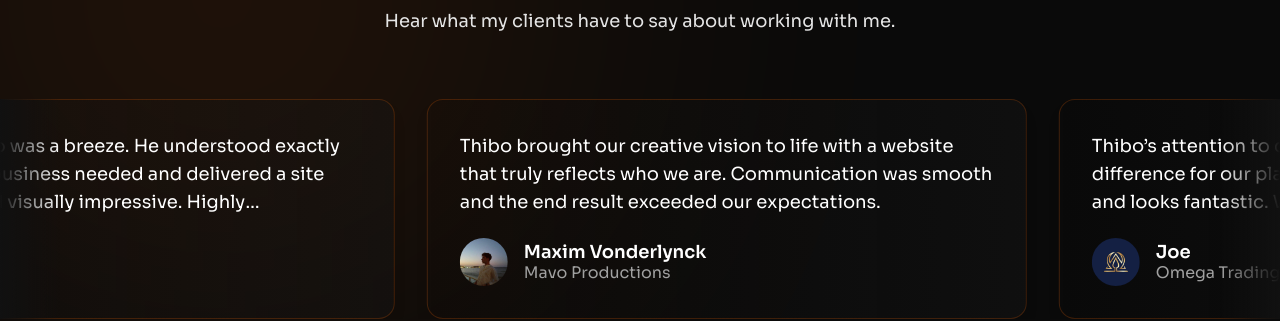
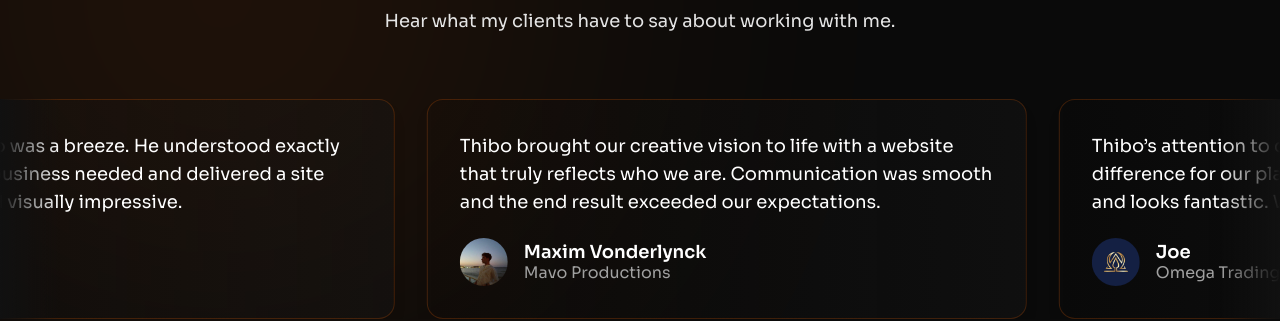
Before and after one commit to thibovonderlynckllc/tv-portfolio, a Next.js app: page / in a window 1280 px wide. Shown: the part 3100-3421 px from the top of the page. Built offline with nearby package versions, Linux system fonts and the light colour scheme.

Commit message:
testimonialsfix

```diff
--- a/src/app/data/testimonials.ts
+++ b/src/app/data/testimonials.ts
@@ -12,7 +12,7 @@ export const testimonials: Testimonial[] = [
     name: 'Aron',
     company: 'FocusTrading',
     image: '/images/testimonials/focustrading.webp',
-    text: 'Working with Thibo was a breeze. He understood exactly what our Forex AI business needed and delivered a site that’s both fast and visually impressive. Highly recommended!',
+    text: 'Working with Thibo was a breeze. He understood exactly what our Forex AI business needed and delivered a site that’s both fast and visually impressive.',
   },
   {
     id: 2,
```
